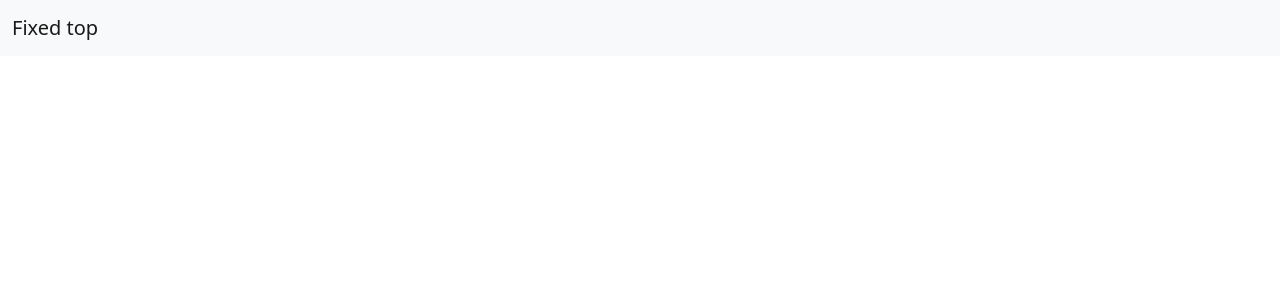
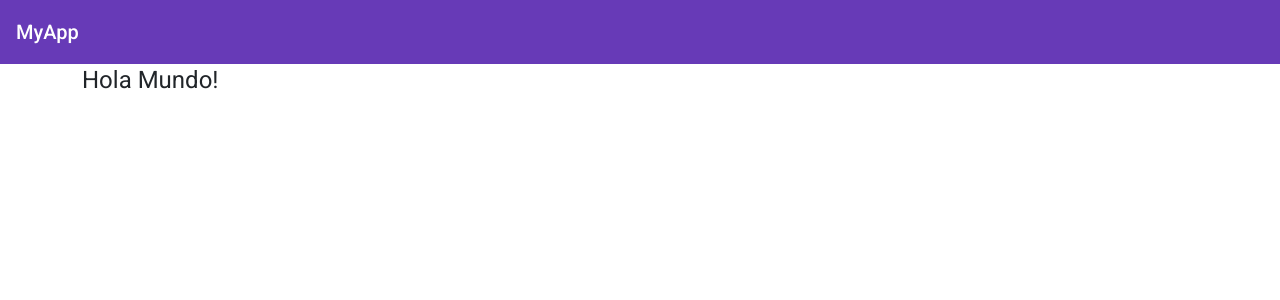
Before and after one commit to JuanGuevara96/appExample, an Angular app: page / in a window 1280 px wide. Shown: the top 300 px of the page. Built offline with nearby package versions, Linux system fonts and the light colour scheme.

Commit message:
implementacion de header con material angular

```diff
--- a/src/app/app.component.html
+++ b/src/app/app.component.html
@@ -13,9 +13,10 @@
 </head>
 <body>
   <app-header></app-header>
-  <input type="text" [(ngModel)]="title" />
+  <!-- input prueba de ngModel
+  <input type="text" [(ngModel)]="title" /> -->
   <div class="container">
-
+      <app-home></app-home>
   </div>
 
 </body>
--- a/src/app/app.module.ts
+++ b/src/app/app.module.ts
@@ -6,16 +6,20 @@ import { AppRoutingModule } from './app-routing.module';
 import { AppComponent } from './app.component';
 import { HeaderComponent } from './header/header.component';
 import { BrowserAnimationsModule } from '@angular/platform-browser/animations';
+import { MaterialModule } from './material/material.module';
+import { HomeComponent } from './pages/home/home.component';
 
 @NgModule({
   declarations: [
     AppComponent,
-    HeaderComponent
+    HeaderComponent,
+    HomeComponent
   ],
   imports: [
     BrowserModule,
     AppRoutingModule,
     FormsModule,
+    MaterialModule,
     BrowserAnimationsModule
   ],
   providers: [],
--- a/src/app/header/header.component.html
+++ b/src/app/header/header.component.html
@@ -1,5 +1,3 @@
-<nav class="navbar fixed-top navbar-light bg-light">
-    <div class="container-fluid">
-      <a class="navbar-brand" href="#">Fixed top</a>
-    </div>
-</nav>
+<mat-toolbar color="primary">
+  <span>MyApp</span>
+</mat-toolbar>
--- a/src/app/material/material.module.ts
+++ b/src/app/material/material.module.ts
@@ -1,12 +1,15 @@
 import { NgModule } from '@angular/core';
 import { CommonModule } from '@angular/common';
-
+import { MatToolbarModule } from "@angular/material/toolbar";
 
 
 @NgModule({
   declarations: [],
   imports: [
     CommonModule
+  ],
+  exports: [
+    MatToolbarModule
   ]
 })
 export class MaterialModule { }
--- /dev/null
+++ b/src/app/pages/home/home.component.html
@@ -0,0 +1 @@
+<h1>Hola Mundo!</h1>
--- /dev/null
+++ b/src/app/pages/home/home.component.ts
@@ -0,0 +1,15 @@
+import { Component, OnInit } from '@angular/core';
+
+@Component({
+  selector: 'app-home',
+  templateUrl: './home.component.html',
+  styleUrls: ['./home.component.css']
+})
+export class HomeComponent implements OnInit {
+
+  constructor() { }
+
+  ngOnInit(): void {
+  }
+
+}
```
Also changed, not shown: src/app/pages/home/home.component.css (added), 1 other file (tests, documents, lock files or other folders).
